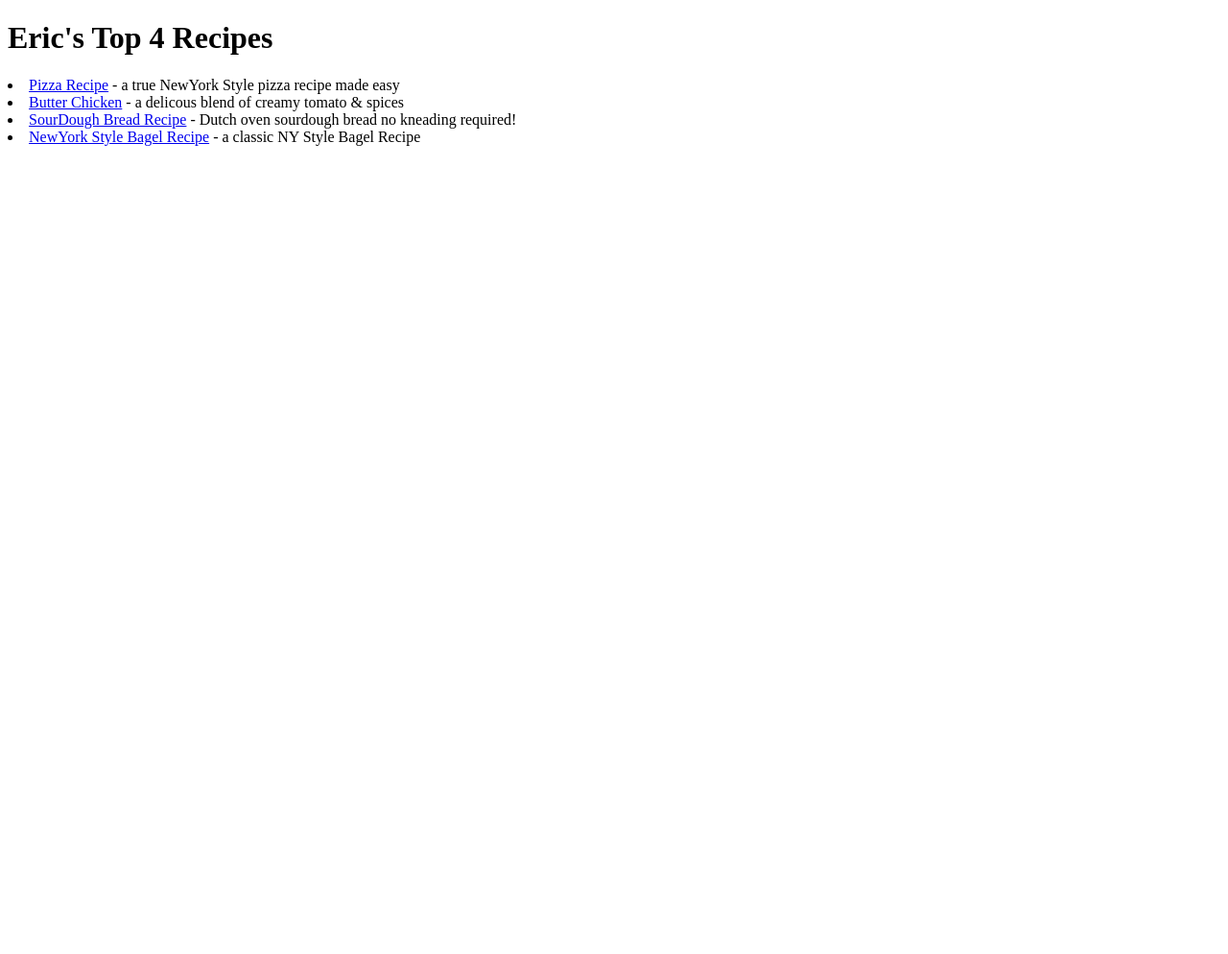
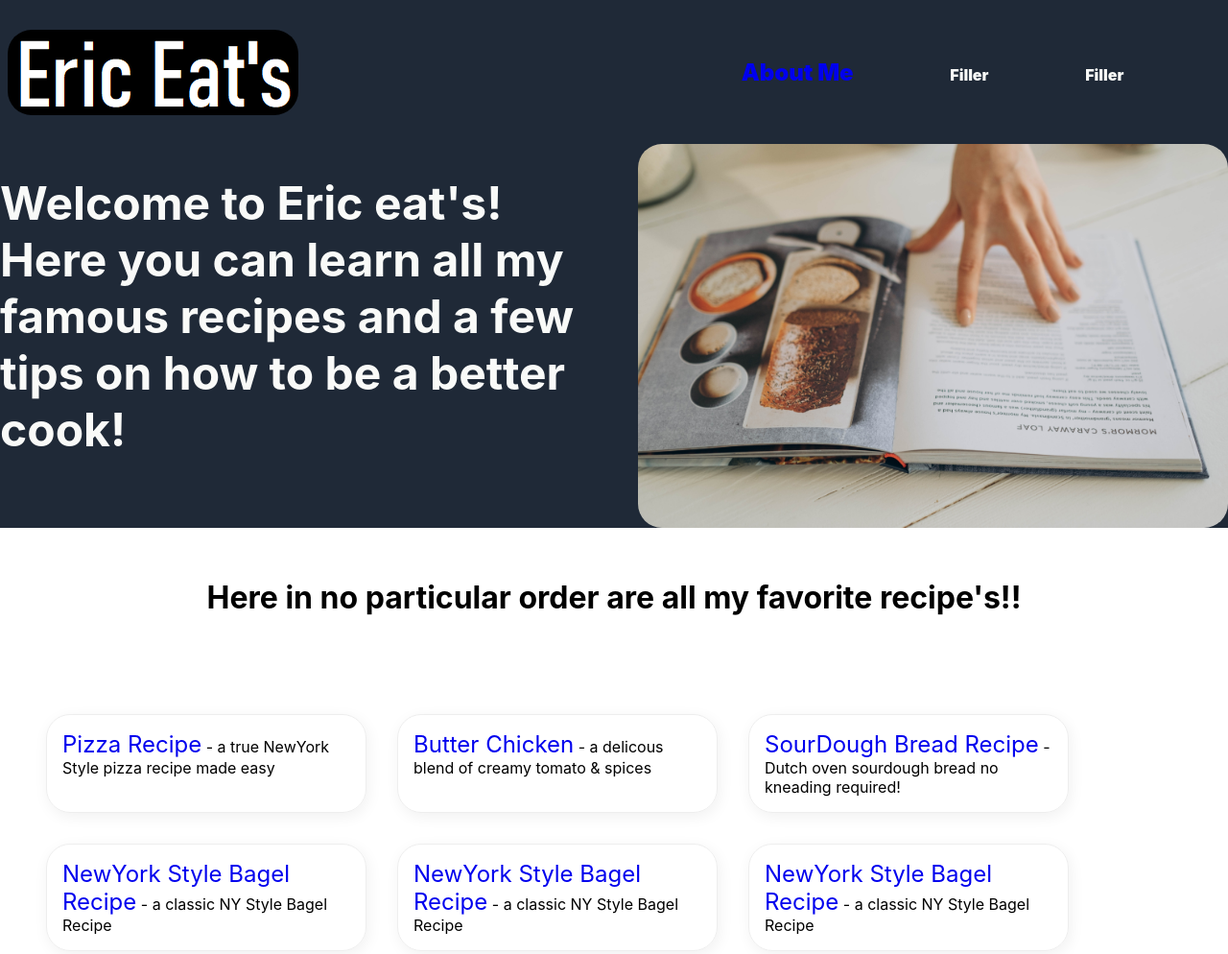
Before and after one commit to nantlas/Ericeats, a plain HTML site: page index.html in a window 1280 px wide. Shown: the top 994 px of the page at 96% size. Before the commit the page ends 800 px from the top, so only its background shows below. Drawn offline with Linux system fonts and the light colour scheme.

Commit message:
finished homepage

```diff
--- a/index.html
+++ b/index.html
@@ -5,14 +5,62 @@
     <meta charset="UTF-8">
     <meta http-equiv="X-UA-Compatible" content="IE=edge">
     <meta name="viewport" content="width=device-width, initial-scale=1.0">
-    <title>Eric's Famous Recipes</title>
+    <title>Eric Eat's</title>
 </head>
 <body>
-    <p><h1> Eric's Top 4 Recipes</h1></p>
-    <ol start="1"></ol>
-    <li><a href="pages/pizza.html"> Pizza Recipe</a> - a true NewYork Style pizza recipe made easy</li>
-    <li><a href="pages/butter.html"> Butter Chicken</a> - a delicous blend of creamy tomato & spices </li>
-    <li><a href="pages/bread.html"> SourDough Bread Recipe</a> - Dutch oven sourdough bread no kneading required!</li>
-    <li><a href="pages/bagel.html"> NewYork Style Bagel Recipe</a> - a classic NY Style Bagel Recipe</li>
+    <div class="header">
+    <img style=background-color: #1f2937; src="pages/img/logo.png" />
+
+
+        <ul class="toplinks">
+            <li><a href="pages/about.html" target="blank"> About Me</a></li>
+            <li><a href="pages/about.html" target="blank"></a> Filler </li>
+            <li><a href="pages/about.html" target="blank"></a> Filler </li>
+        </ul>
+    </div>
+
+<div class="middle">
+
+     <div class="information">
+        <p><h1>Welcome to Eric eat's! Here you can learn all my famous recipes and a few tips on how to be a better cook!</h1></p>
+     </div>
+  <img src="pages/img/cookbook.jpg"
+    alt="picture of cookbok"
+    title="Eric's Recipes"
+    width="800"
+    height="400"
+
+     />
+
+</div>
+
+
+<div class="body">
+        <p><h1> Here in no particular order are all my favorite recipe's!!</h1></p>
+        <div class="container">
+          <div class="card"> <a href="pages/pizza.html" target="blank"> Pizza Recipe</a> - a true NewYork Style pizza recipe made easy</div>
+          <div class="card"> <a href="pages/butter.html" target="blank"> Butter Chicken</a> - a delicous blend of creamy tomato & spices</div>
+          <div class="card"> <a href="pages/bread.html" target="blank"> SourDough Bread Recipe</a> - Dutch oven sourdough bread no kneading required!</div>
+          <div class="card"> <a href="pages/bagel.html" target="blank"> NewYork Style Bagel Recipe</a> - a classic NY Style Bagel Recipe </div>
+          <div class="card"> <a href="pages/bagel.html" target="blank"> NewYork Style Bagel Recipe</a> - a classic NY Style Bagel Recipe </div>
+          <div class="card"> <a href="pages/bagel.html" target="blank"> NewYork Style Bagel Recipe</a> - a classic NY Style Bagel Recipe </div>
+        </div>
+</div>
+<div class="quotebox">
+  <div class="quote">
+          <p>“Cooking is not difficult. Everyone has taste, even if they don’t realize it. Even if you’re not a great chef, there’s nothing to stop you understanding the difference between what tastes good and what doesn’t.”
+            – Gerard Depardieu</p>
+  </div>
+</div>
+<div class="button">
+<button> <a href="https://www.instagram.com" target="blank"</a> Check out my latest creations on Instagram! </button>
+
+</div>
+
+<div class="footer">
+<p> Copyright 2022 Quartz Canyon Builders</p>
+</div>
+
+
 </body>
 </html>
--- a/styles.css
+++ b/styles.css
@@ -1,11 +1,120 @@
 /* styles.css */
 
-div {
-    color: white;
-    background-color: black;
+body {
+    font-family: -apple-system, BlinkMacSystemFont, 'Segoe UI', Roboto, Oxygen, Ubuntu, Cantarell, 'Open Sans', 'Helvetica Neue', sans-serif;
+    margin: 0;
+    min-height: 100vh;
+    display: flex;
+    flex-direction: column;
 
+
+  }
+
+  .header {
+    display: flex;
+    padding: 0 8px;
+    font-size: 16px;
+    font-weight: 900;
+    height: 150px;
+    justify-content: space-between;
+    align-items: center;
+    background-color: #1f2937;
+  }
+
+  .toplinks {
+    /*style these links if you want*/
+    display: flex;
+    justify-content: space-evenly;
+    width: 600px;
+    color: #f9faf8;
+  }
+  .information {
+    width: 800px;
+    color: #f9faf8;
+    font-size: 24px;
+  }
+  .middle {
+  display: flex;
+  gap: 50px;
+  justify-content: center;
+  background-color: #1f2937;
+  }
+
+.body {
+  display: flex;
+  flex-direction: column;
+  flex: 1;
+  align-items: center;
+  font-style: ;
+}
+.quotebox {
+  background-color: #e5e7eb;
+  display: flex;
+  justify-content: center;
+}
+.quote {
+  background-color: #e5e7eb;
+  font-style: italic;
+  font-size: 36px ;
+  font-weight: 300;
+
+  width: 1000px;
 }
 
-p {
-    color: red;
+img {
+  border-radius: 25px;
 }
+
+
+.button {
+  height: 200px;
+  display: flex;
+  justify-content: center;
+  align-items: center;
+  border-radius: 25px;
+}
+button {
+  height: 100px;
+  background-color: #3882f6;
+  border-radius: 25px;
+}
+
+  .card {
+    border: 1px solid #eee;
+    box-shadow: 2px 4px 16px rgba(0,0,0,.06);
+    border-radius: 25px;
+    padding: 16px;
+    margin: 16px;
+    width: 300px;
+  }
+
+
+  .container {
+    padding: 32px;
+    display: flex;
+    flex-wrap: wrap;
+  }
+
+
+  .footer {
+    display: flex;
+    justify-content: center;
+    background-color: #1f2937;
+    color: #f9faf8;
+  }
+  ul {
+    list-style-type: none;
+    margin: 0;
+    padding: 0;
+  }
+
+  li {
+    list-style-type: none;
+    margin: 0;
+    padding: 0;
+  }
+
+  a {
+    text-decoration: none;
+    font-size: 24px;
+  }
```
Also changed, not shown: pages/about.html (added, +19 -0 lines), pages/img/cookbook.jpg (added), pages/img/logo.png (added).
